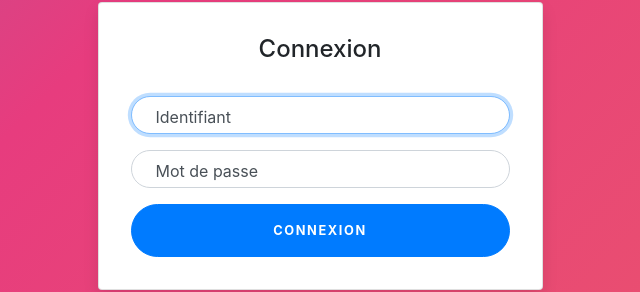
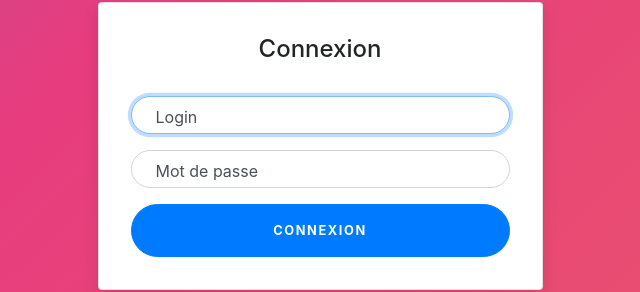
Before and after one commit to Chris-CHEVALIER/StackMEANApp, a website: page CERIGame/index.html in a window 1280 px wide. Shown: the part 238-530 px from the top of the page, 320-960 px from the left. Drawn offline with nearby package versions, Linux system fonts and the light colour scheme.

Commit message:
Login style

```diff
--- a/CERIGame/index.html
+++ b/CERIGame/index.html
@@ -7,6 +7,7 @@
     <meta http-equiv="X-UA-Compatible" content="ie=edge">
     <link href="css/style.css" rel="stylesheet">
     <link href="/css/bootstrap.min.css" rel="stylesheet">
+
     <title>CERIGame</title>
 </head>
 
@@ -20,9 +21,9 @@
                         <h5 class="card-title text-center">Connexion</h5>
                         <form class="form-signin">
                             <div class="form-label-group">
-                                <input type="text" id="inputEmail" class="form-control" placeholder="Identifiant"
-                                    required autofocus>
-                                <label for="inputEmail">Identifiant</label>
+                                <input type="text" id="login" class="form-control" placeholder="Login" required
+                                    autofocus>
+                                <label for="login">Login</label>
                             </div>
 
                             <div class="form-label-group">
```
